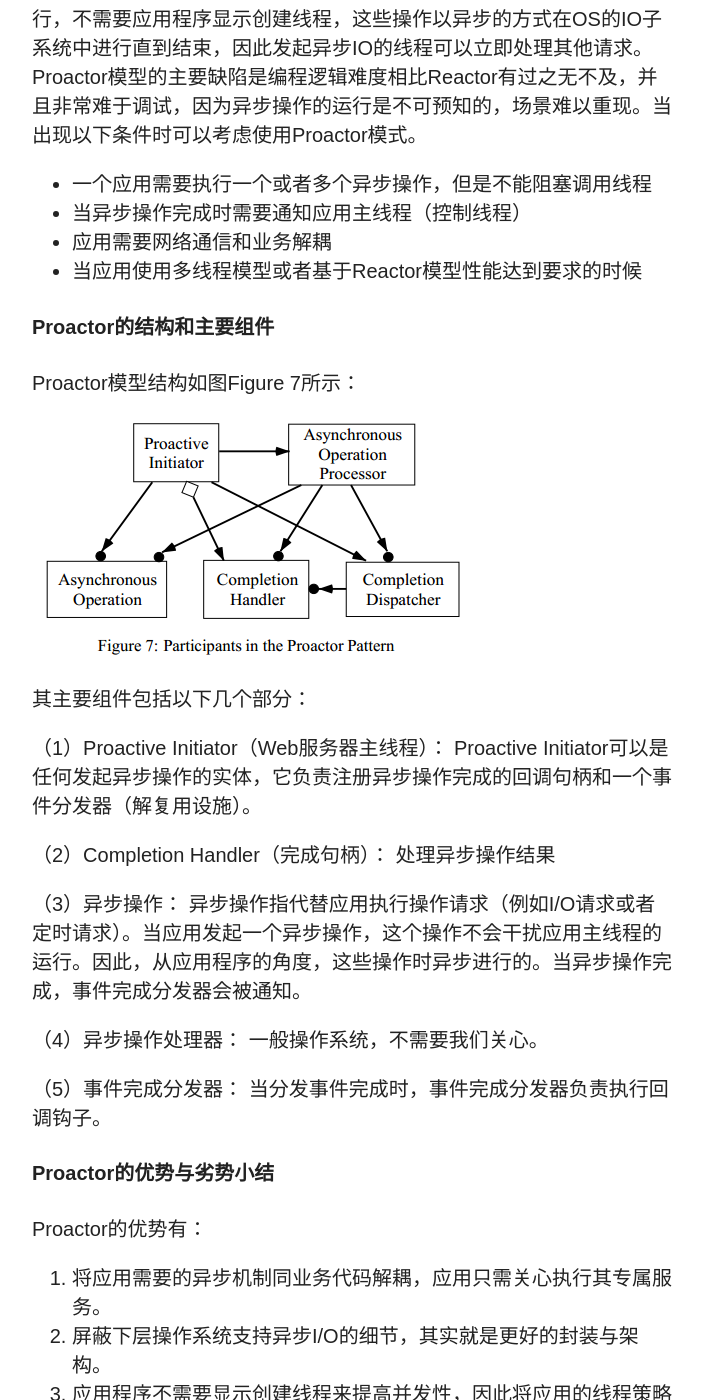
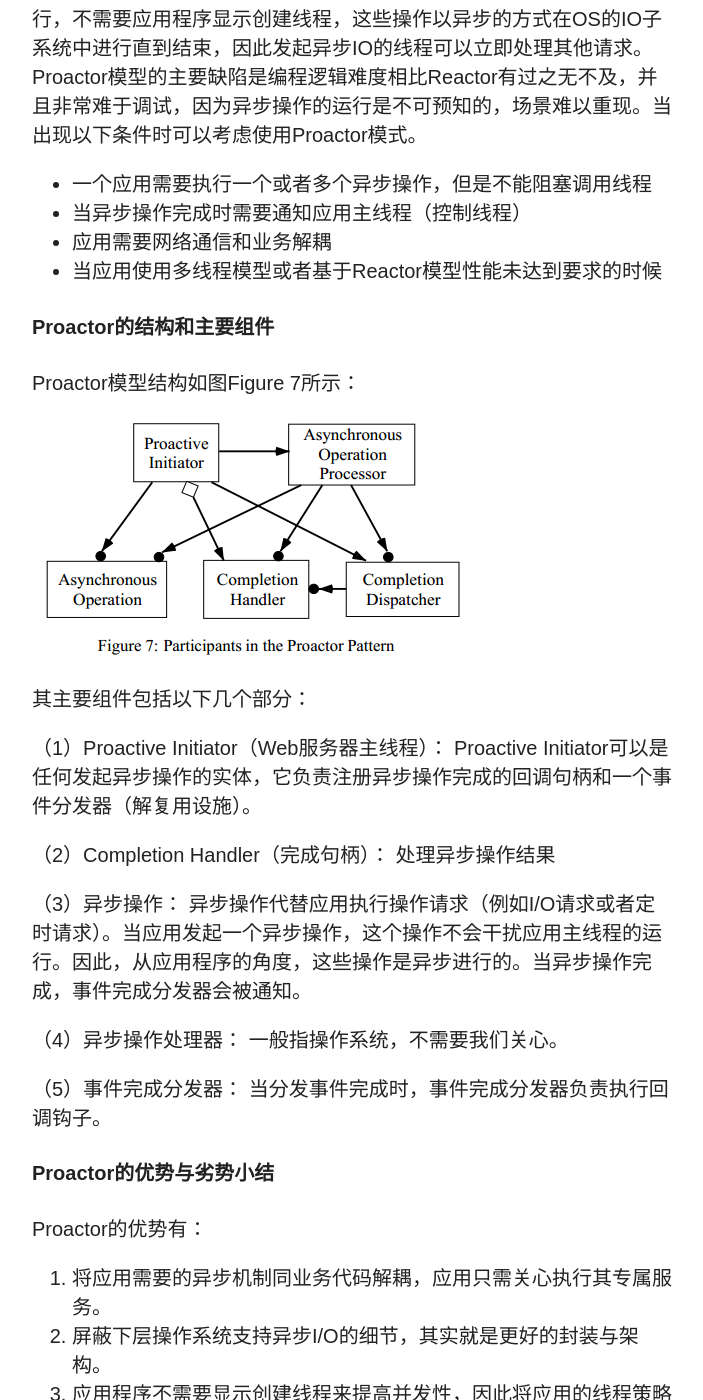
Before and after one commit to wuyu201321060203/wuyu201321060203.github.io, a Jekyll site: the page built from _posts/2015-02-18-Proactor.md, in a window 1280 px wide and 1400 px high, scrolled down 5344 px. Shown: the whole window, without its empty margins (318-1021 px from the left). Built offline with Jekyll 4.4.1, drawn with Linux system fonts in a browser that asks for light colours; nearby versions of some CDN libraries; some web fonts are replaced; comment, search, counter and statistics services are not loaded.

Commit message:
update Proactor blog

```diff
--- a/_posts/2015-02-18-Proactor.md
+++ b/_posts/2015-02-18-Proactor.md
@@ -70,7 +70,7 @@ Web服务器有多种并发机制可以选择：同步多线程模型，reactor
 - 一个应用需要执行一个或者多个异步操作，但是不能阻塞调用线程
 - 当异步操作完成时需要通知应用主线程（控制线程）
 - 应用需要网络通信和业务解耦
-- 当应用使用多线程模型或者基于Reactor模型性能达到要求的时候
+- 当应用使用多线程模型或者基于Reactor模型性能未达到要求的时候
 
 ####Proactor的结构和主要组件
 
@@ -87,10 +87,10 @@ Proactive Initiator可以是任何发起异步操作的实体，它负责注册
 处理异步操作结果
 
 （3）异步操作：
-异步操作指代替应用执行操作请求（例如I/O请求或者定时请求）。当应用发起一个异步操作，这个操作不会干扰应用主线程的运行。因此，从应用程序的角度，这些操作时异步进行的。当异步操作完成，事件完成分发器会被通知。
+异步操作代替应用执行操作请求（例如I/O请求或者定时请求）。当应用发起一个异步操作，这个操作不会干扰应用主线程的运行。因此，从应用程序的角度，这些操作是异步进行的。当异步操作完成，事件完成分发器会被通知。
 
 （4）异步操作处理器：
-一般操作系统，不需要我们关心。
+一般指操作系统，不需要我们关心。
 
 （5）事件完成分发器：
 当分发事件完成时，事件完成分发器负责执行回调钩子。
```
